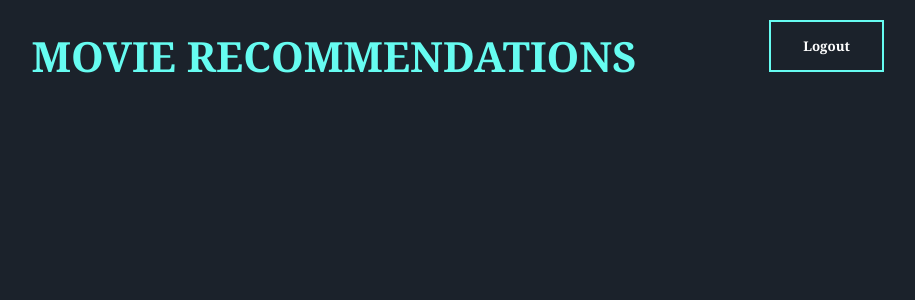
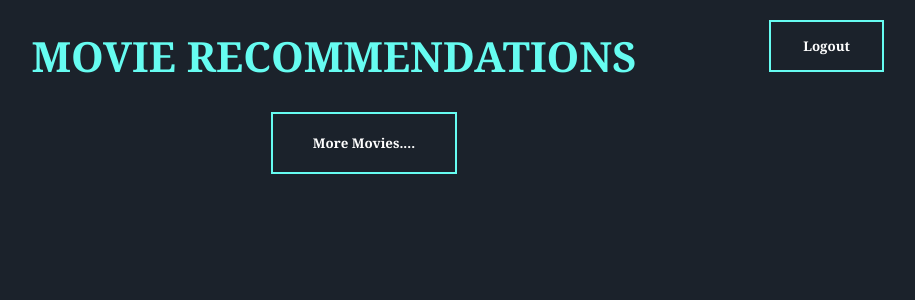
Before and after one commit to haileyyy/cs411team9, a Flask app: page /home in a window 1280 px wide. Shown: the top 300 px of the page, without its empty margins (306-1221 px from the left). Run offline with Flask 2, Linux system fonts and the light colour scheme; data that the repository does not hold is empty; parts of the project's set-up code (start-up, migrations or seed data) failed here and were passed over.

Commit message:
added files

```diff
--- a/app/src/templates/home.html
+++ b/app/src/templates/home.html
@@ -54,6 +54,20 @@
             background-color: #66fcf2f1;
             color: #1b222b;
         }
+        .more{
+          color:white;
+          background-color: #1b222b;
+          border: 2px solid #66fcf1;
+          font-weight: bold;
+          font-family: cambria, Helvetica, Arial, Impact;
+          padding: 20px 40px;
+          position: relative;
+          margin-left: 45%;
+        }
+        .more:hover {
+            background-color: #66fcf2f1;
+            color: #1b222b;
+        }
       </style>
     <body>
       <h1>MOVIE RECOMMENDATIONS</h1>
@@ -87,8 +101,11 @@
           </div>
 
         </div>
-		  {% endfor %}
+		    {% endfor %}
+      <div>
+      <a href='/logout'><button class ="logout">Logout</button></a>
+      </div>
 
-      <a href='/logout'><button class ="logout">Logout</button></a>
+      <a href='/home'><button class ="more">More Movies....</button></a>
     </body>
 </html>
```
